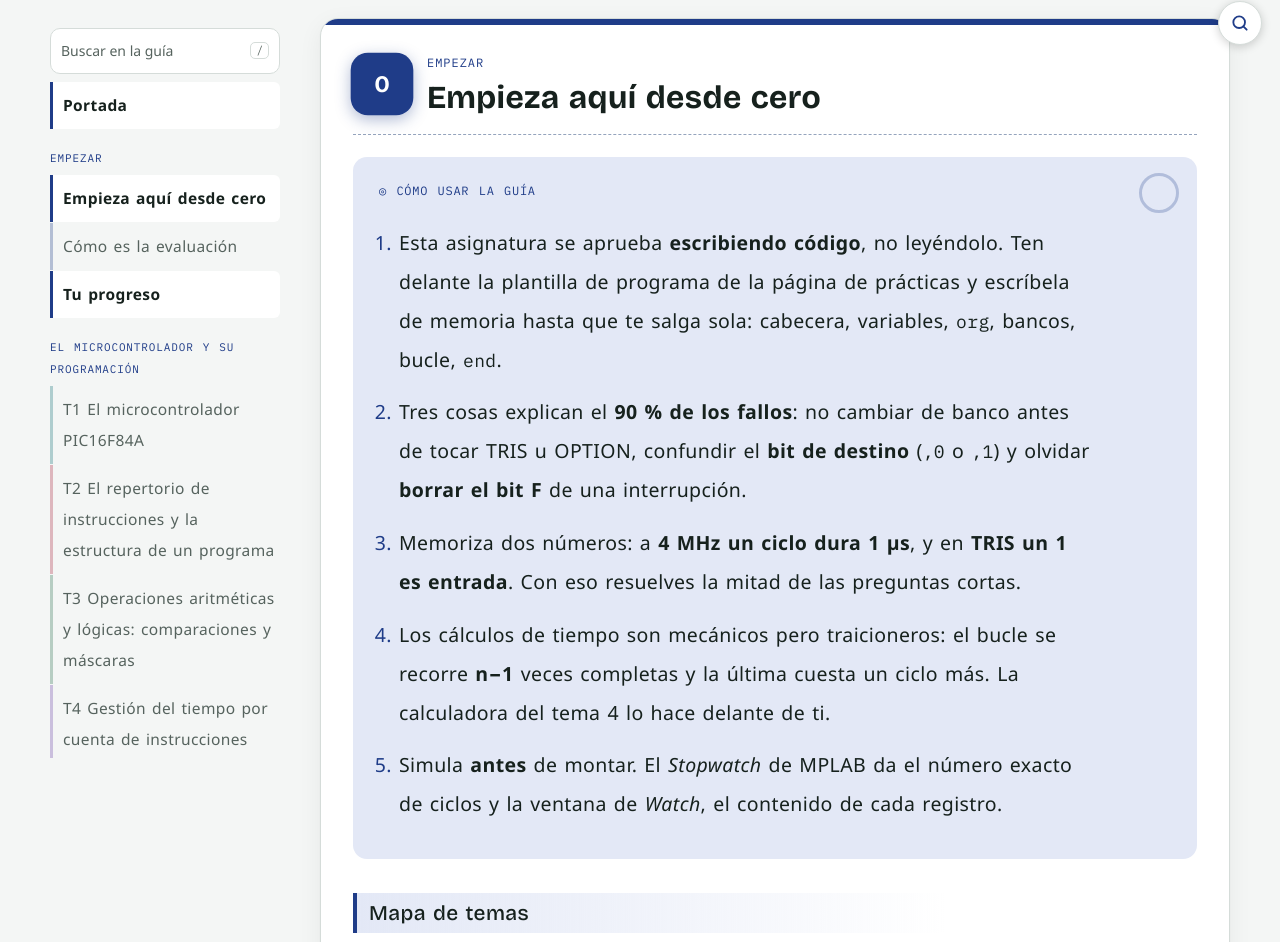
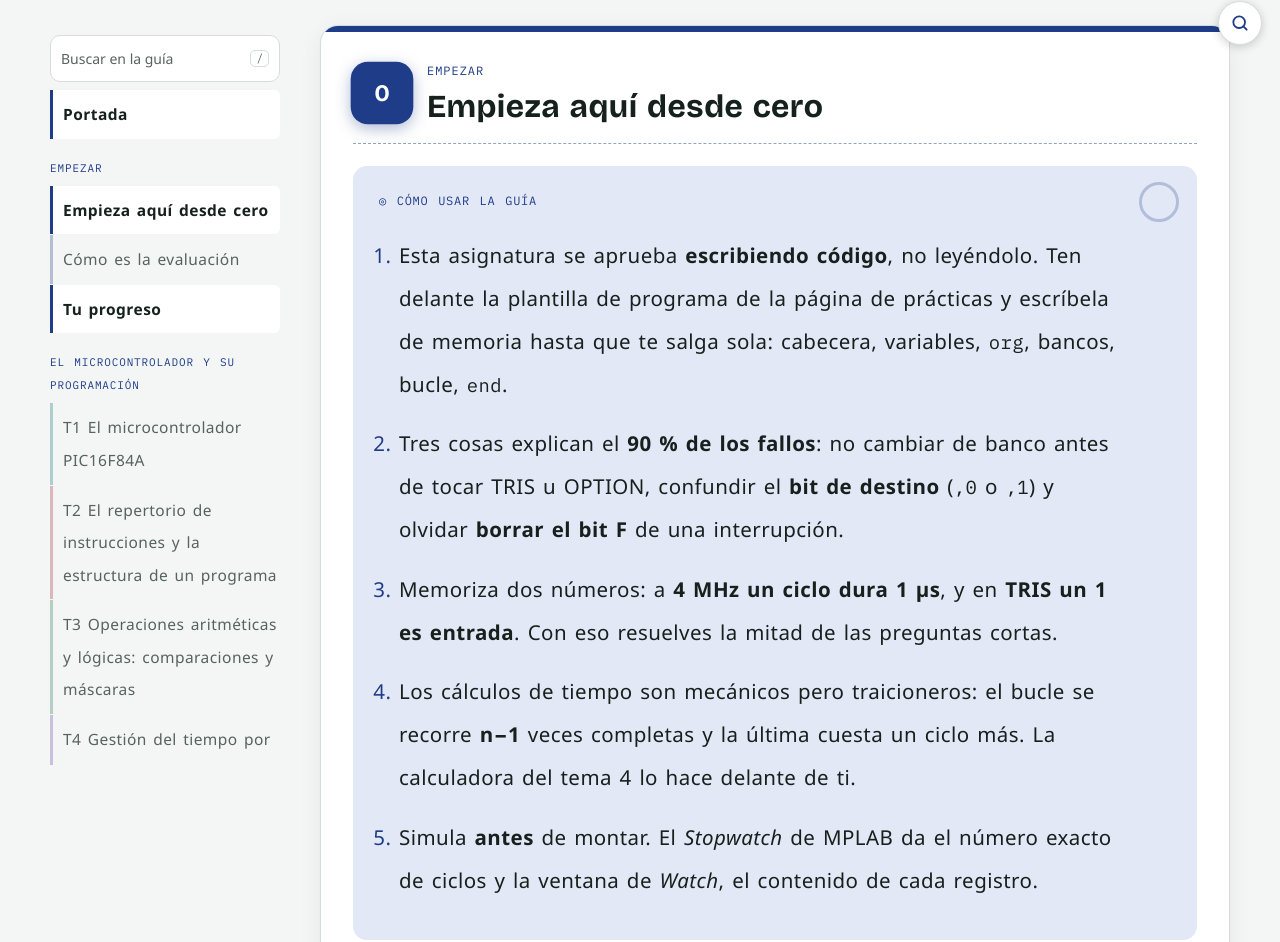
Before and after one commit to helionacon-ui/Sistemas-basados-en-microprocesador, a plain HTML site: page index.html in a window 1280 px wide. Shown: the part 683-1625 px from the top of the page. Drawn offline with nearby package versions, Linux system fonts and the light colour scheme; a web font is replaced by a local one.

Commit message:
Tipografía de lectura aún más grande y espaciada (20,5 px, interlineado 2,1)
Co-Authored-By: Claude Sonnet 5.5 <noreply@anthropic.com>
Claude-Session: https://claude.ai/code/session_013s7DMWfv5iZSnooi2Zg82z

```diff
--- a/index.html
+++ b/index.html
@@ -17,24 +17,24 @@
 <style id="lectura">
 @media screen{
 :root{--body:"Atkinson Hyperlegible Next","Atkinson Hyperlegible","Segoe UI",system-ui,-apple-system,sans-serif}
-body{font-family:var(--body);font-size:19.5px;line-height:2;letter-spacing:.02em;word-spacing:.08em}
-p{margin:0 0 1.6em}
-li{margin:.7em 0}
+body{font-family:var(--body);font-size:20.5px;line-height:2.1;letter-spacing:.022em;word-spacing:.09em}
+p{margin:0 0 1.75em}
+li{margin:.8em 0}
 p,li{max-width:62ch}
 .box p:last-child,.box ul:last-child,.box ol:last-child{margin-bottom:0}
-h2{margin-top:84px;margin-bottom:22px;line-height:1.3}
-h3{font-size:23px;margin:54px 0 16px;line-height:1.35}
+h2{margin-top:92px;margin-bottom:24px;line-height:1.3}
+h3{font-size:24px;margin:58px 0 18px;line-height:1.35}
 h4{margin-top:34px;margin-bottom:10px}
 .box{padding:24px 30px;margin:32px 0}
-table{font-size:17px;line-height:1.7}
+table{font-size:18px;line-height:1.75}
 td,th{padding-top:.85em;padding-bottom:.85em}
-figure.fig figcaption{font-size:16.5px;line-height:1.8;margin-top:12px}
+figure.fig figcaption{font-size:17px;line-height:1.8;margin-top:12px}
 figure.fig{margin-block:34px}
 .lede{line-height:1.85}
 .toc a{font-size:15.5px;padding:8px 0 8px 10px}
 svg,svg text,canvas,.katex,mjx-container{letter-spacing:normal;word-spacing:normal}
 details>summary{line-height:1.7;padding-block:.5em}
-@media (max-width:600px){body{font-size:18px;line-height:1.95}}
+@media (max-width:600px){body{font-size:19px;line-height:2}}
 }
 </style>
 </head>
```
Also changed, not shown: cuestiones.html (+8 -8 lines), examenes.html (+8 -8 lines), formulario.html (+8 -8 lines), laboratorio.html (+8 -8 lines), plan.html (+8 -8 lines), problemas.html (+8 -8 lines), tema-01.html (+8 -8 lines), tema-02.html (+8 -8 lines), tema-03.html (+8 -8 lines), tema-04.html (+8 -8 lines), tema-05.html (+8 -8 lines), tema-06.html (+8 -8 lines), tema-07.html (+8 -8 lines), tema-08.html (+8 -8 lines), 1 more files.
